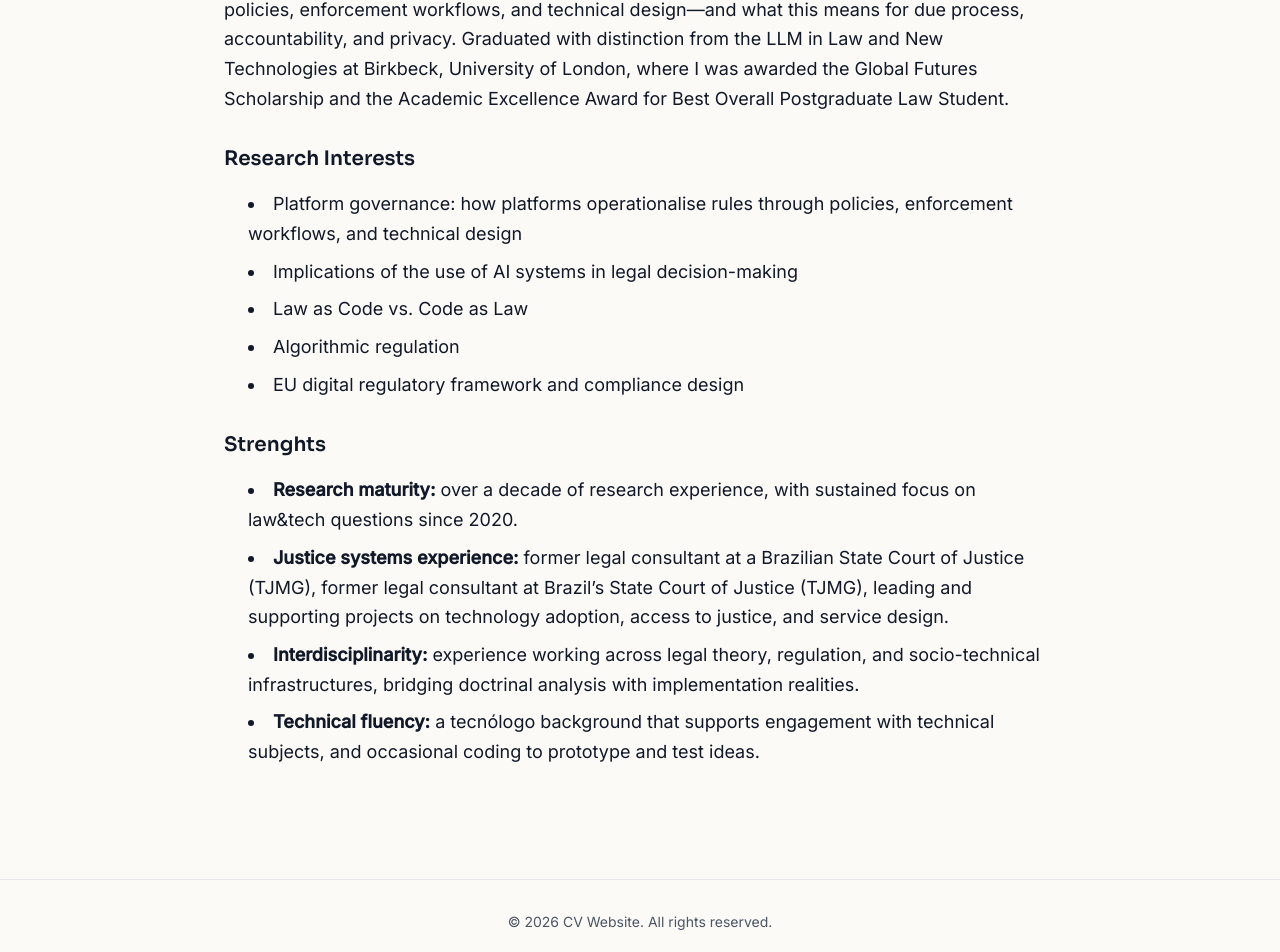
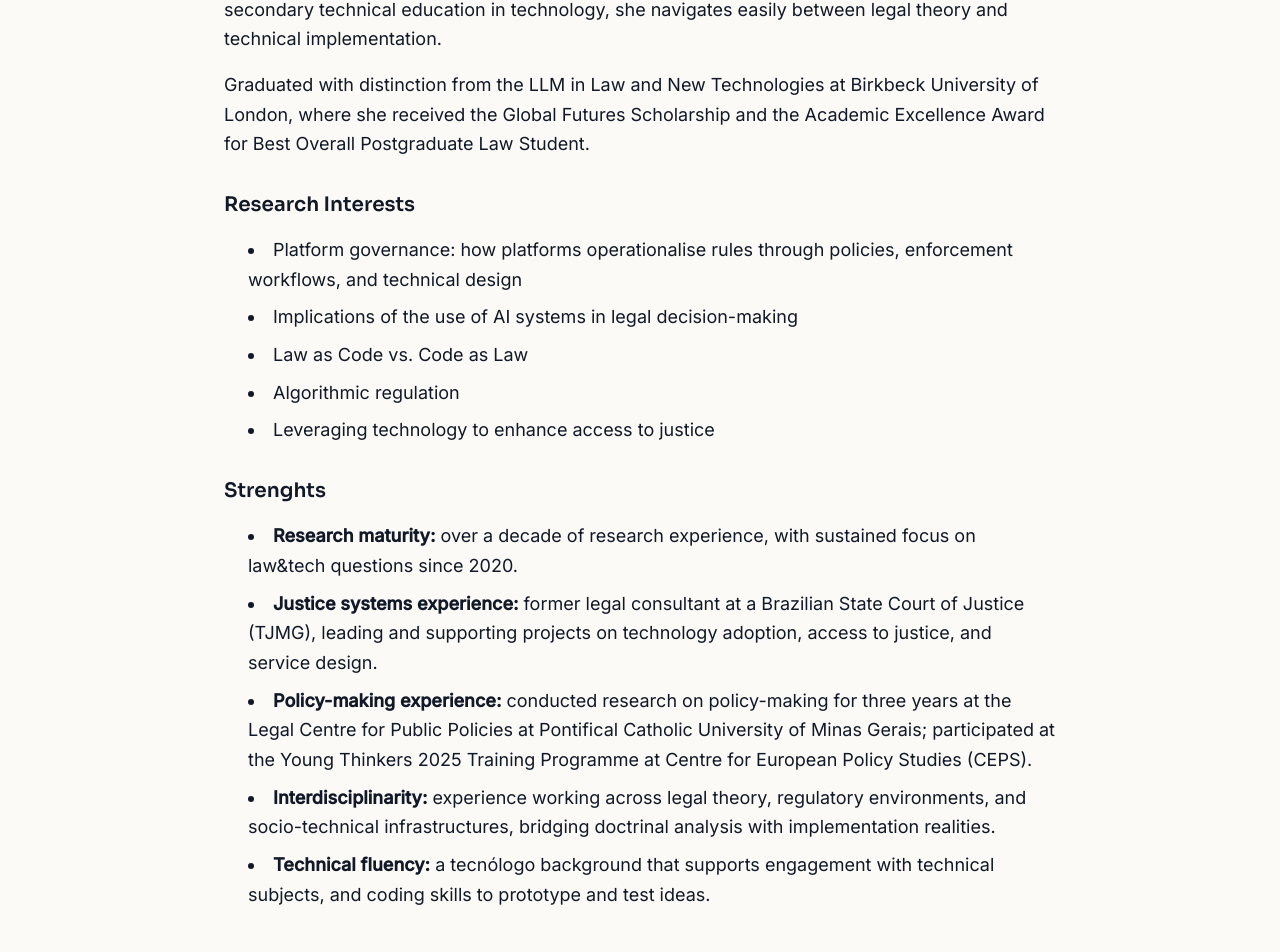
Before and after one commit to i-acorroni/cv-website, a Next.js app: page / in a window 1280 px wide. Shown: the part 455-1407 px from the top of the page. Built offline with nearby package versions, Linux system fonts and the light colour scheme; no server answers.

Commit message:
Revise homepage content to reflect updated professional background and expertise. Replace previous descriptions with a focus on legal scholarship and technology, and enhance the list of research interests and experiences for clarity and relevance.

```diff
--- a/src/app/page.tsx
+++ b/src/app/page.tsx
@@ -66,12 +66,10 @@ export default function Home() {
           About
         </h2>
         <div className="prose prose-lg max-w-none">
-          <p className="text-text mb-4">I work at the intersection of digital regulation, platform governance, and law’s evolving relationship with technology. My current focus is how platforms operationalise rules—through policies, enforcement workflows, and technical design—and what this means for due process, accountability, and privacy.
-          Graduated with distinction from the LLM in Law and New Technologies at Birkbeck, University of London, where I was awarded the Global Futures Scholarship and the Academic Excellence
-          Award for Best Overall Postgraduate Law Student.
+          <p className="text-text mb-4">  A Brazilian legal scholar who has been engaged in academic research since 2015, and dedicated to studying the intersection of law and technology since 2020. Holding both a law degree and a secondary technical education in technology, she navigates easily between legal theory and technical implementation.
           </p>
           <p className="text-text mb-4">
-
+          Graduated with distinction from the LLM in Law and New Technologies at Birkbeck University of London, where she received the Global Futures Scholarship and the Academic Excellence Award for Best Overall Postgraduate Law Student.
           </p>
 
           <h3 className="text-xl font-heading font-semibold text-text mt-8 mb-4">
@@ -80,9 +78,9 @@ export default function Home() {
           <ul className="list-disc list-inside text-text space-y-2">
             <li>Platform governance: how platforms operationalise rules through policies, enforcement workflows, and technical design</li>
             <li>Implications of the use of AI systems in legal decision-making</li>
-            <li> Law as Code vs. Code as Law</li>
+            <li>Law as Code vs. Code as Law</li>
             <li>Algorithmic regulation</li>
-            <li>EU digital regulatory framework and compliance design</li>
+            <li>Leveraging technology to enhance access to justice</li>
           </ul>
 
           <h3 className="text-xl font-heading font-semibold text-text mt-8 mb-4">
@@ -90,9 +88,10 @@ export default function Home() {
           </h3>
           <ul className="list-disc list-inside text-text space-y-2">
             <li><b>Research maturity:</b> over a decade of research experience, with sustained focus on law&tech questions since 2020.</li>
-            <li><b>Justice systems experience:</b> former legal consultant at a Brazilian State Court of Justice (TJMG), former legal consultant at Brazil’s State Court of Justice (TJMG), leading and supporting projects on technology adoption, access to justice, and service design.</li>
-            <li><b>Interdisciplinarity:</b> experience working across legal theory, regulation, and socio-technical infrastructures, bridging doctrinal analysis with implementation realities.</li>
-            <li><b>Technical fluency:</b> a tecnólogo background that supports engagement with technical subjects, and occasional coding to prototype and test ideas.</li>
+            <li><b>Justice systems experience:</b> former legal consultant at a Brazilian State Court of Justice (TJMG), leading and supporting projects on technology adoption, access to justice, and service design.</li>
+            <li><b>Policy-making experience:</b> conducted research on policy-making for three years at the Legal Centre for Public Policies at Pontifical Catholic University of Minas Gerais; participated at the Young Thinkers 2025 Training Programme at Centre for European Policy Studies (CEPS).</li>
+            <li><b>Interdisciplinarity:</b> experience working across legal theory, regulatory environments, and socio-technical infrastructures, bridging doctrinal analysis with implementation realities.</li>
+            <li><b>Technical fluency:</b> a tecnólogo background that supports engagement with technical subjects, and coding skills to prototype and test ideas.</li>
           </ul>
         </div>
       </section>
```
